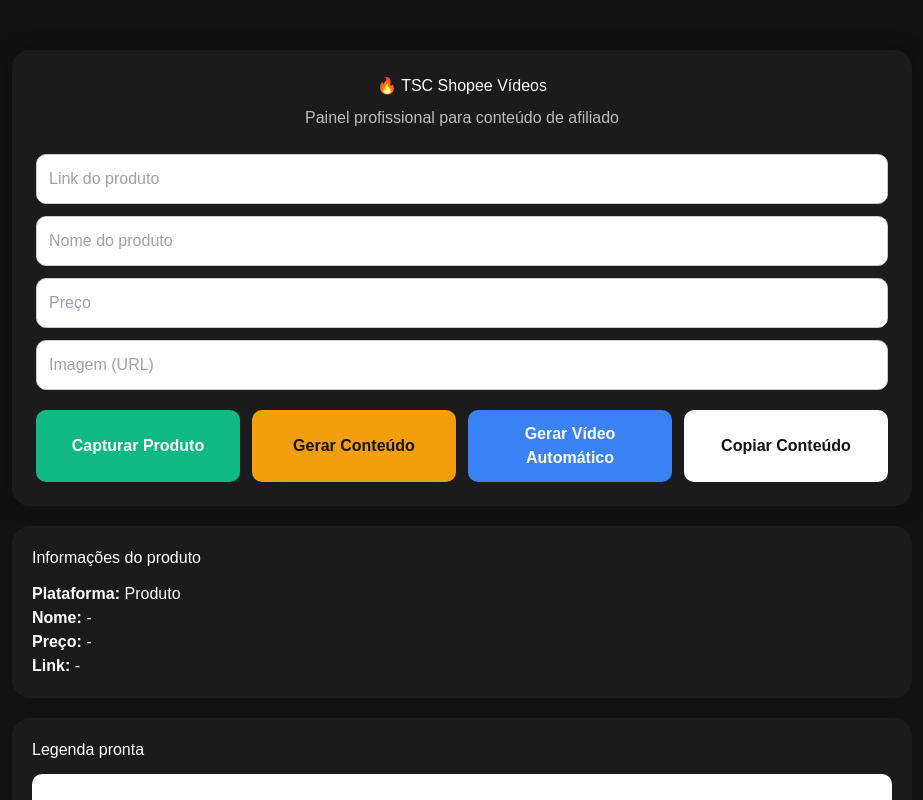
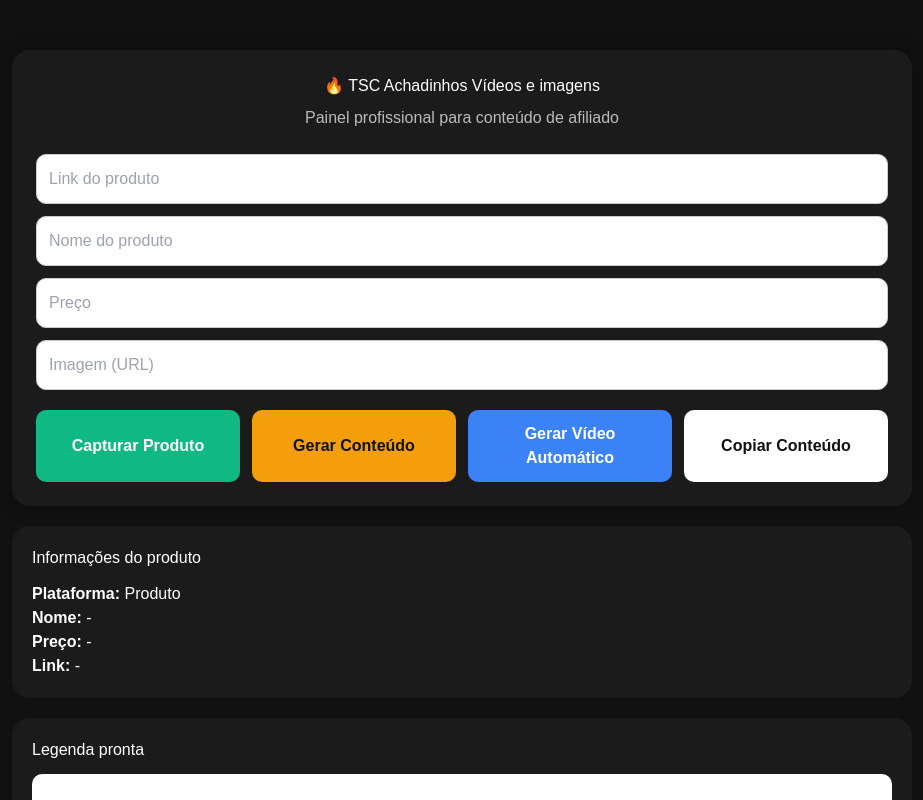
Before and after one commit to thiagoscalumby-boop/shopee-site, a Next.js app: page / in a window 1280 px wide. Shown: the top 800 px of the page, without its empty margins (178-1101 px from the left). Built offline with nearby package versions, Linux system fonts and the light colour scheme.

Commit message:
Update page.tsx

```diff
--- a/app/page.tsx
+++ b/app/page.tsx
@@ -149,7 +149,7 @@
           }}
         >
           <h1 style={{ textAlign: "center", marginBottom: "8px" }}>
-            🔥 TSC Shopee Vídeos
+            🔥 TSC Achadinhos Vídeos e imagens
           </h1>
 
           <p style={{ textAlign: "center", color: "#bbb", marginBottom: "24px" }}>
```
